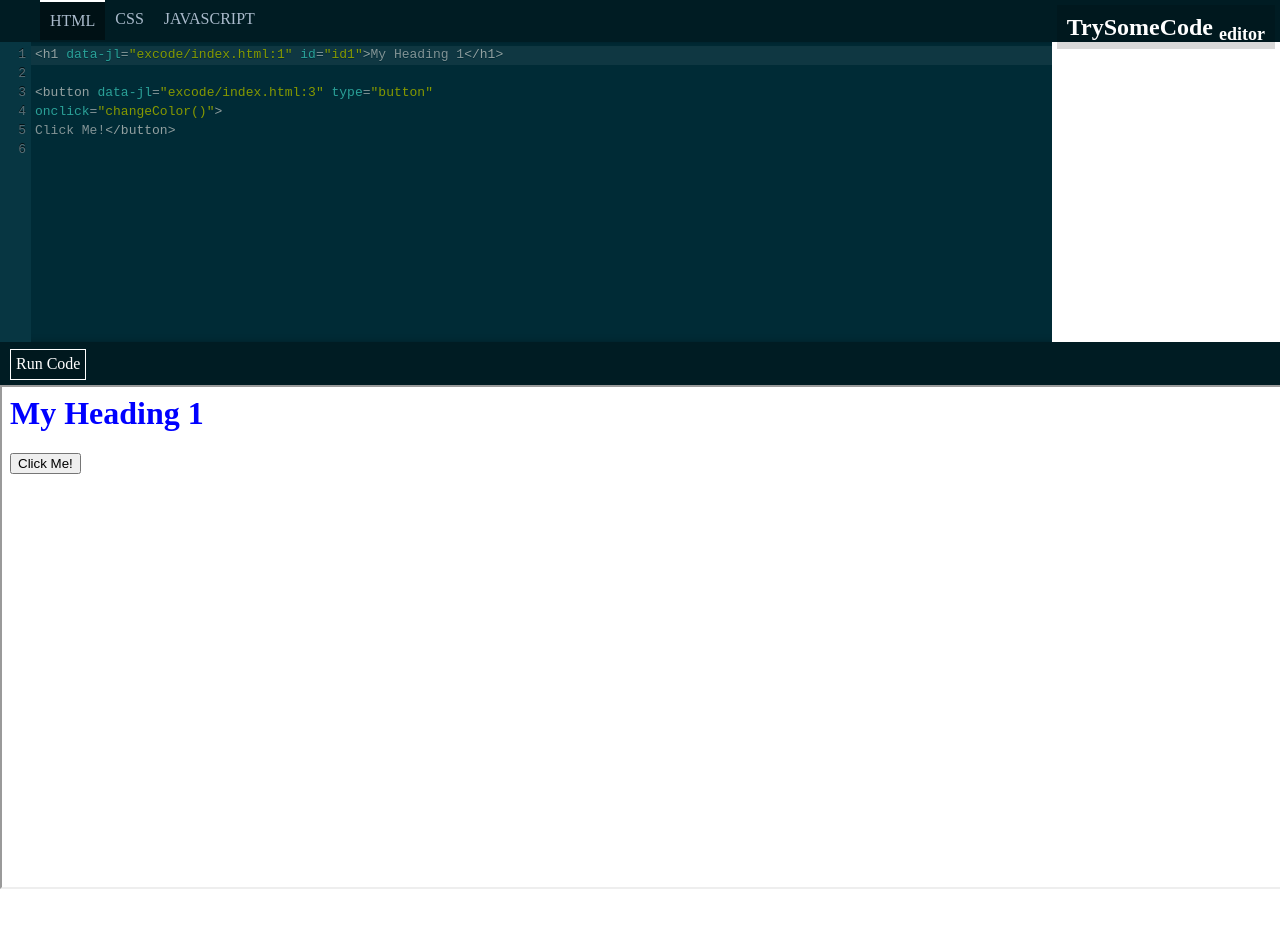
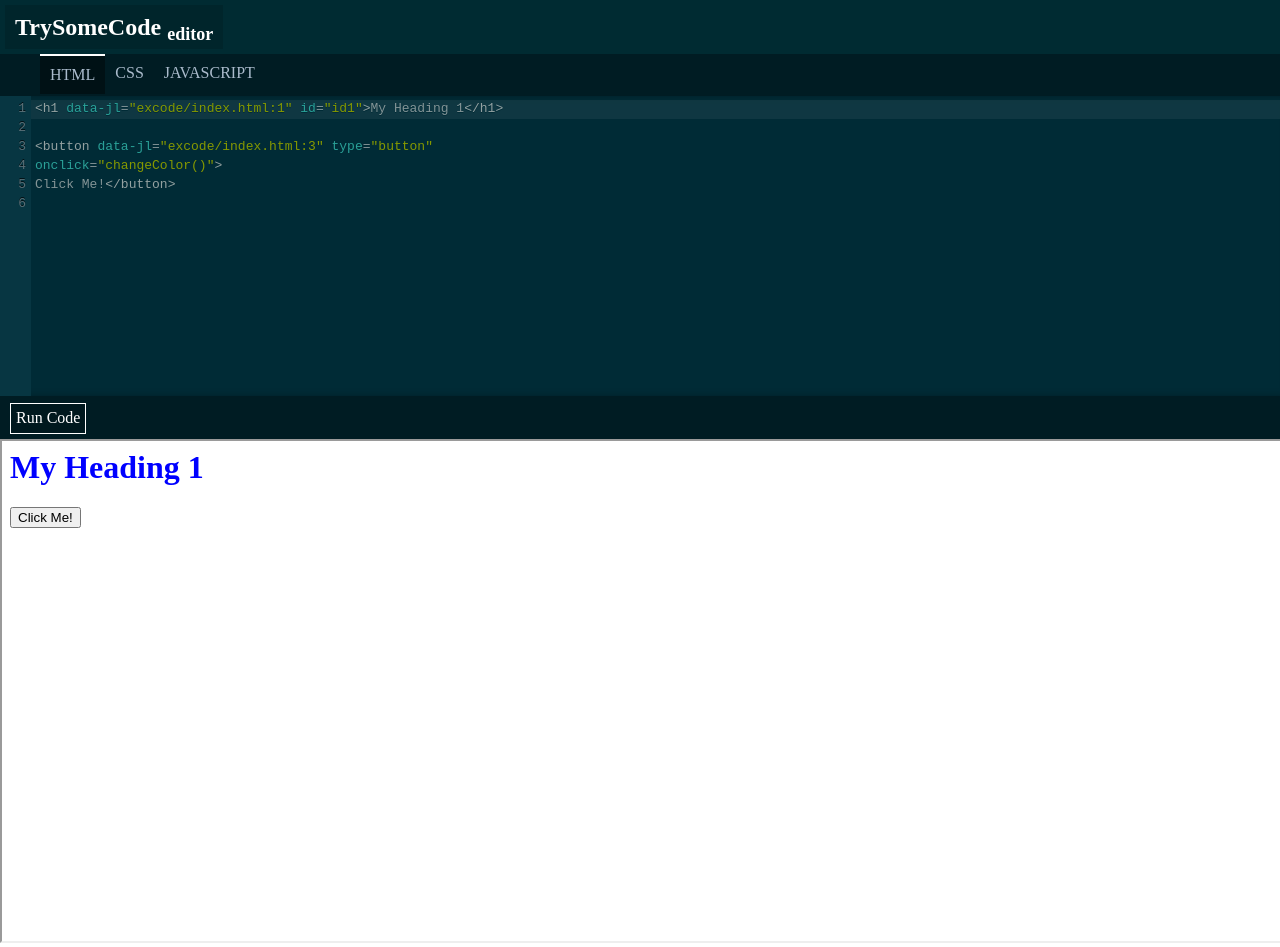
Before and after one commit to vietanhdev/Try-Some-Code, a plain HTML site: page index.html in a window 1280 px wide. Before the commit the page ends 893 px from the top, so only its background shows below. Drawn offline with nearby package versions, Linux system fonts and the light colour scheme.

Commit message:
change some css

```diff
--- a/stylesheet.css
+++ b/stylesheet.css
@@ -12,13 +12,12 @@
     background: #002b32;
 }
 .nav-main .logo {
-    float: right;
     margin: 5px;
     line-height: 1;
     font-size: 24px;
     background: rgba(0, 0, 0, 0.15);
     color: #fff;
-    display: block;
+    display: inline-block;
     padding: 10px;
 }
 nav.editor-menu, nav.result-menu {
```
